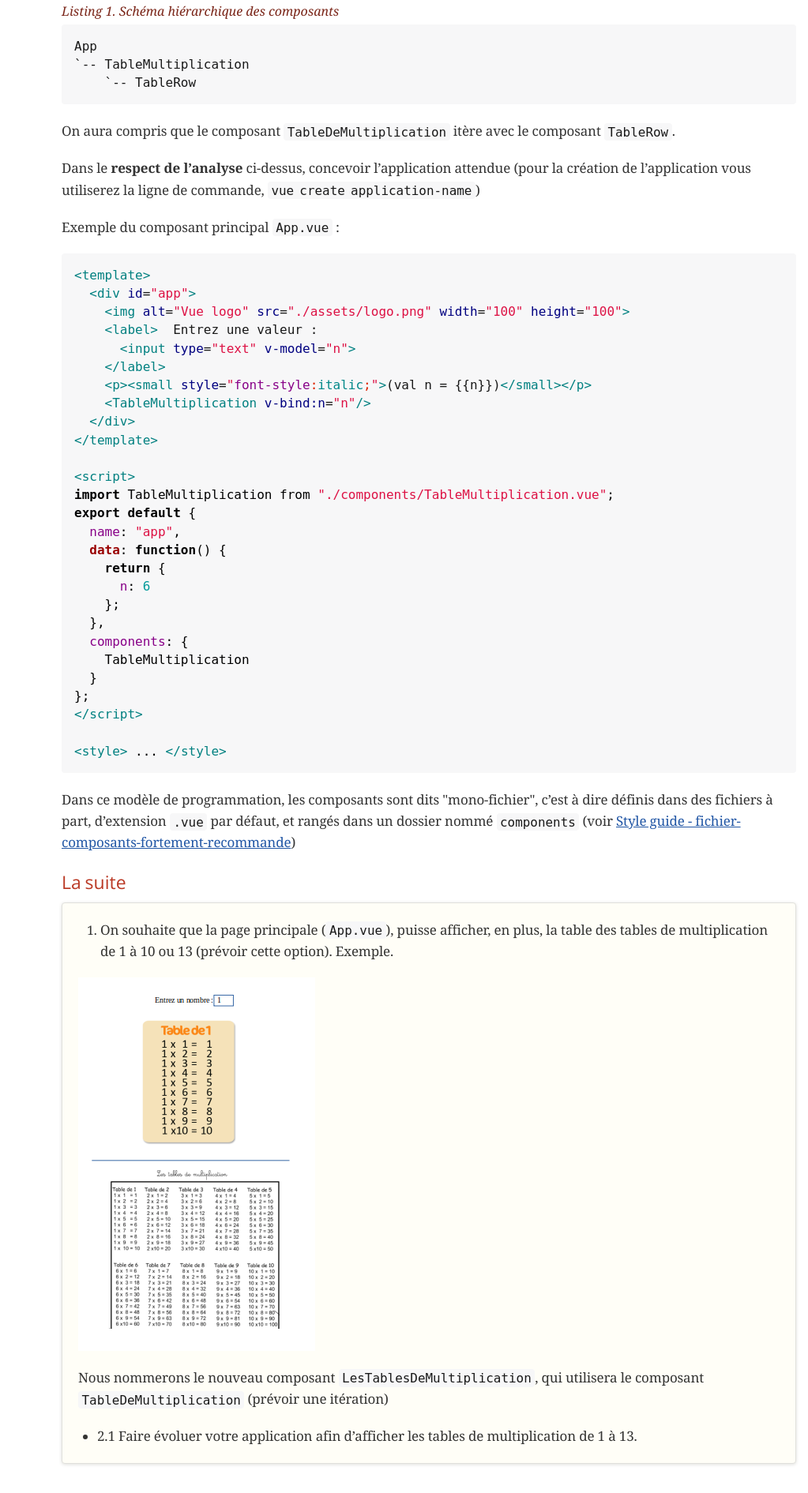
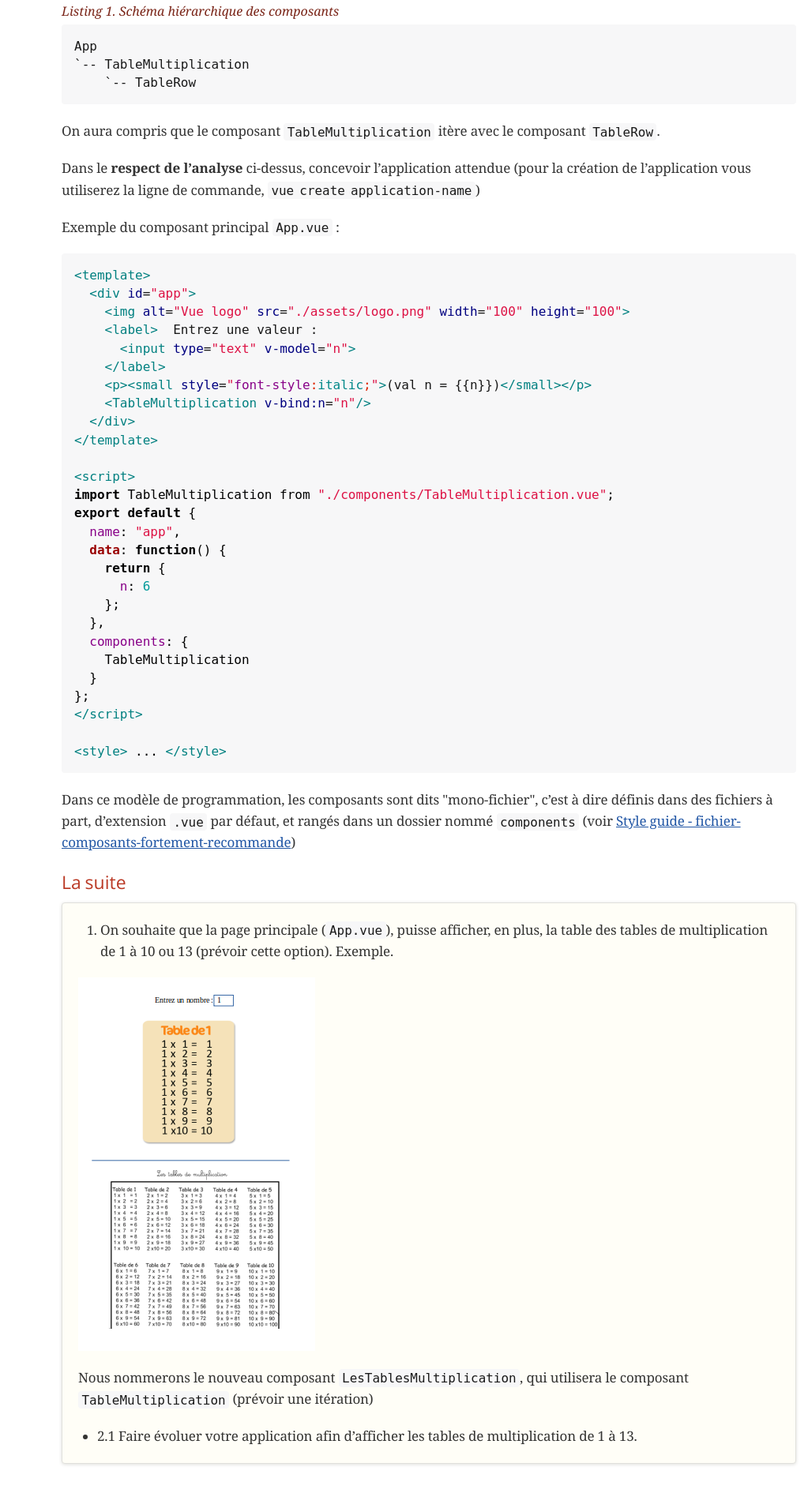
Before and after one commit to sio-melun/vuejs, a plain HTML site: page docs/index.html in a window 1280 px wide. Shown: the part 2382-4273 px from the top of the page at 79% size, without its empty margins (257-1280 px from the left). Drawn offline with nearby package versions, Linux system fonts and the light colour scheme; a web font is replaced by a local one.

Commit message:
(correction du nom d'un composant)

```diff
--- a/docs/index.html
+++ b/docs/index.html
@@ -160,7 +160,7 @@ une table de multiplication sur la base d&#8217;une valeur soumise par l&#8217;u
 </div>
 </div>
 <div class="paragraph">
-<p>On aura compris que le composant <code>TableDeMultiplication</code> itère avec le composant <code>TableRow</code>.</p>
+<p>On aura compris que le composant <code>TableMultiplication</code> itère avec le composant <code>TableRow</code>.</p>
 </div>
 <div class="paragraph">
 <p>Dans le <strong>respect de l&#8217;analyse</strong> ci-dessus,
@@ -222,7 +222,7 @@ multiplication de 1 à 10 ou 13 (prévoir cette option). Exemple.</p>
 <p><span class="image"><img src="images/table-des-tables-multiplication.png" alt="table des tables multiplication" title="table-des-tables-multiplication"></span></p>
 </div>
 <div class="paragraph">
-<p>Nous nommerons le nouveau composant <code>LesTablesDeMultiplication</code>, qui utilisera le composant <code>TableDeMultiplication</code> (prévoir une itération)</p>
+<p>Nous nommerons le nouveau composant <code>LesTablesMultiplication</code>, qui utilisera le composant <code>TableMultiplication</code> (prévoir une itération)</p>
 </div>
 <div class="ulist">
 <ul>
```
Also changed, not shown: 1 other file.
